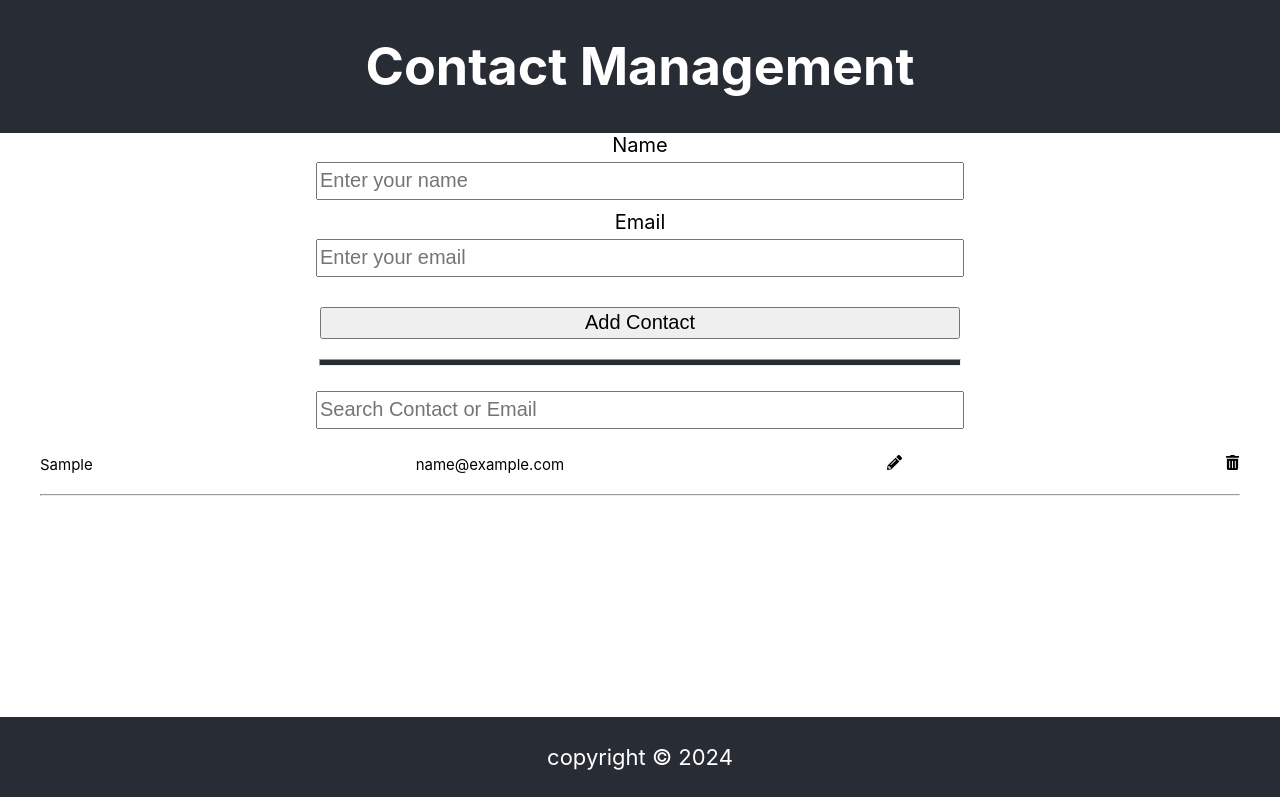
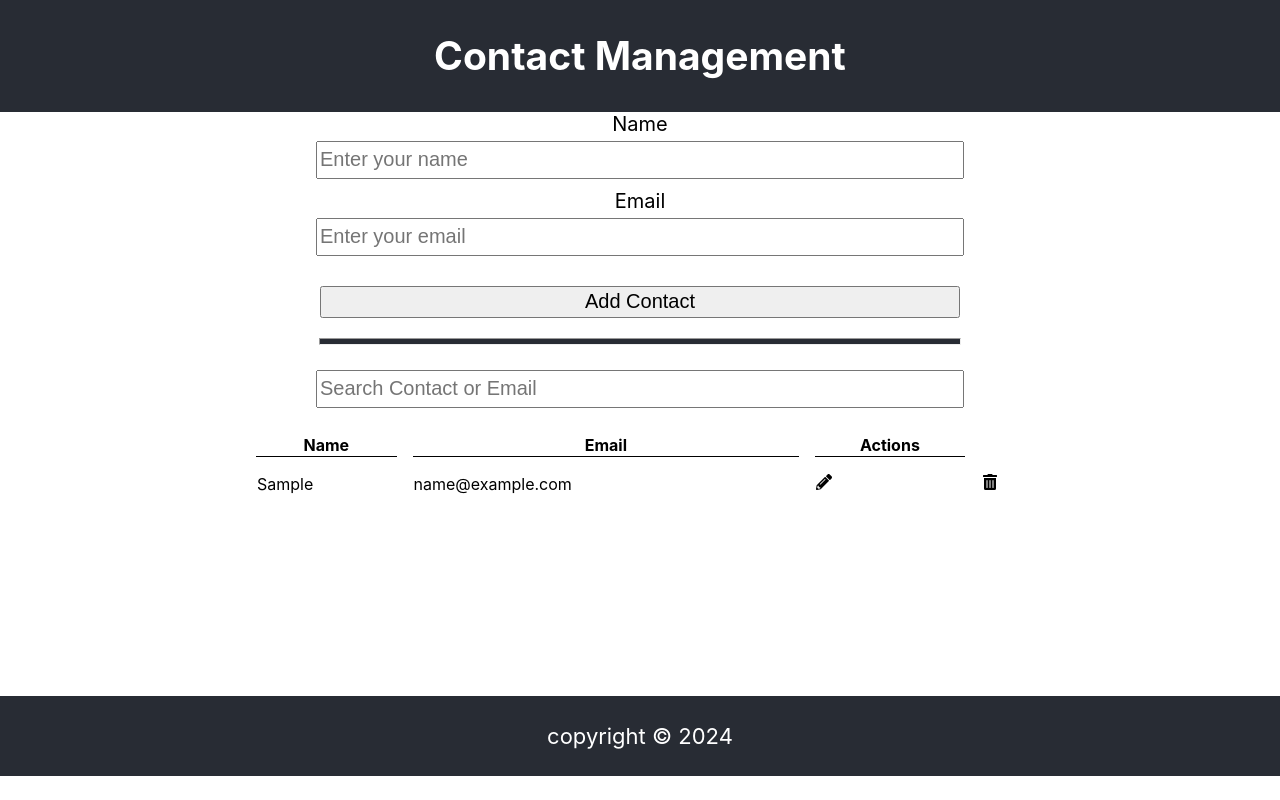
Before and after one commit to enowmbi/contact-app-react, a React (Create React App) app: page / in a window 1280 px wide. Both pictures are taken after typing "Sample", "name@example.com" into the empty fields and a click on the button "Add Contact". Built offline with nearby package versions, Linux system fonts and the light colour scheme; no server answers.

Commit message:
Replace contactList with contactTable and contact list item with contact table row

```diff
--- a/src/App.css
+++ b/src/App.css
@@ -57,26 +57,39 @@ header {
    background-color: #282c34;
 }
 
-li article{
-   display: flex;
-   justify-content: space-between;
-   margin-right: 40px;
-   font-size: 15px;
-}
-
-li hr{
-   margin-top: 20px;
-   margin-bottom: 20px;
-   margin-right: 40px;
-   background-color: #282c34;
-}
-
 #search-contacts{
     margin-top: 5px;
     margin-bottom: 10px;
     width: 50%;
     height: 4vh;
     font-size: 20px;
+}
+
+table {
+    width: 800px;
+    margin-left: auto;
+    margin-right: auto;
+    border-spacing: 1em;
+}
+
+th {
+    border-bottom: 1px solid black;
+}
+
+table tr {
+    border-bottom: 1px solid black;
+}
+
+td {
+    text-align: left;
+}
+
+tr.border-bottom {
+    border-bottom: 1px solid black;
+}
+
+svg{
+    cursor: pointer;
 }
 
 .App-link {
--- a/src/App.js
+++ b/src/App.js
@@ -3,7 +3,7 @@ import {useState, useEffect} from 'react'
 import Header from './components/Header'
 import NewContactForm from './components/NewContactForm'
 import SearchContact from './components/SearchContacts'
-import ContactList from './components/ContactList'
+import ContactTable from './components/ContactTable'
 import Footer from './components/Footer'
 import {v4 as uuidv4} from 'uuid'
 
@@ -40,10 +40,8 @@ function App() {
     }
 
     useEffect(()=>{
-      fetchUsers()
+      // fetchUsers()
     },[])
-
-
 
 
   return (
@@ -68,7 +66,7 @@ function App() {
                setSearchText={setSearchText}
           />
 
-          <ContactList
+          <ContactTable
            contacts={contacts}
            handleEditContact={handleEditContact}
            handleDeleteContact={handleDeleteContact}
--- a/src/components/ContactList.js
+++ /dev/null
@@ -1,20 +0,0 @@
-import ContactListItem from "../components/ContactListItem"
-
-const ContactList = ({contacts, handleEditContact, handleDeleteContact})=>{
-return(
-   <ul style={{listStyle: "none"}}>
-      {contacts.map((contact) =>{
-          return(
-              <ContactListItem
-               contact={contact}
-               handleEditContact={handleEditContact}
-               handleDeleteContact={handleDeleteContact}
-              />
-          )
-      })}
-    </ul>
-
-)
-}
-
-export default ContactList
--- a/src/components/ContactListItem.js
+++ /dev/null
@@ -1,27 +0,0 @@
-import { FaTrashAlt, FaPencilAlt } from 'react-icons/fa'
-
-const ContactListItem = ({contact, handleEditContact, handleDeleteContact})=>{
-    return(
-        <li key={contact.id}>
-        <article>
-            <div>{contact.name}</div>
-            <div>{contact.email}</div>
-
-            <FaPencilAlt
-                role="button"
-                tabindex="0"
-                onClick={() => handleEditContact(contact.id)}
-            />
-
-            <FaTrashAlt
-                role="button"
-                tabindex="1"
-                onClick={() => handleDeleteContact(contact.id)}
-            />
-        </article>
-        <hr/>
-        </li>
-    )
-}
-
-export default ContactListItem
--- /dev/null
+++ b/src/components/ContactTable.js
@@ -0,0 +1,24 @@
+import ContactTableRow from "../components/ContactTableRow"
+
+const ContactTable = ({contacts, handleEditContact, handleDeleteContact})=>{
+return(
+    <table>
+    <tr>
+    <th>Name</th>
+    <th>Email</th>
+    <th>Actions</th>
+    </tr>
+      {contacts.map((contact) =>{
+          return(
+              <ContactTableRow
+               contact={contact}
+               handleEditContact={handleEditContact}
+               handleDeleteContact={handleDeleteContact}
+              />
+          )
+      })}
+    </table>
+)
+}
+
+export default ContactTable
--- /dev/null
+++ b/src/components/ContactTableRow.js
@@ -0,0 +1,14 @@
+import { FaTrashAlt, FaPencilAlt } from 'react-icons/fa'
+
+const ContactTableRow = ({contact, handleEditContact, handleDeleteContact})=>{
+    return(
+        <tr key={contact.id}>
+            <td>{contact.name}</td>
+            <td>{contact.email}</td>
+            <td>{<FaPencilAlt role="button" tabindex="0" onClick={() => handleEditContact(contact.id)} />}</td>
+            <td>{<FaTrashAlt role="button" tabindex="1" onClick={() => handleDeleteContact(contact.id)} />}</td>
+        </tr>
+    )
+}
+
+export default ContactTableRow
--- a/src/components/Header.js
+++ b/src/components/Header.js
@@ -1,7 +1,7 @@
 const Header = ({title})=>{
     return(
         <header className="App-header">
-            <h1>{title}</h1>
+            <h2>{title}</h2>
         </header>
     )
 }
```
